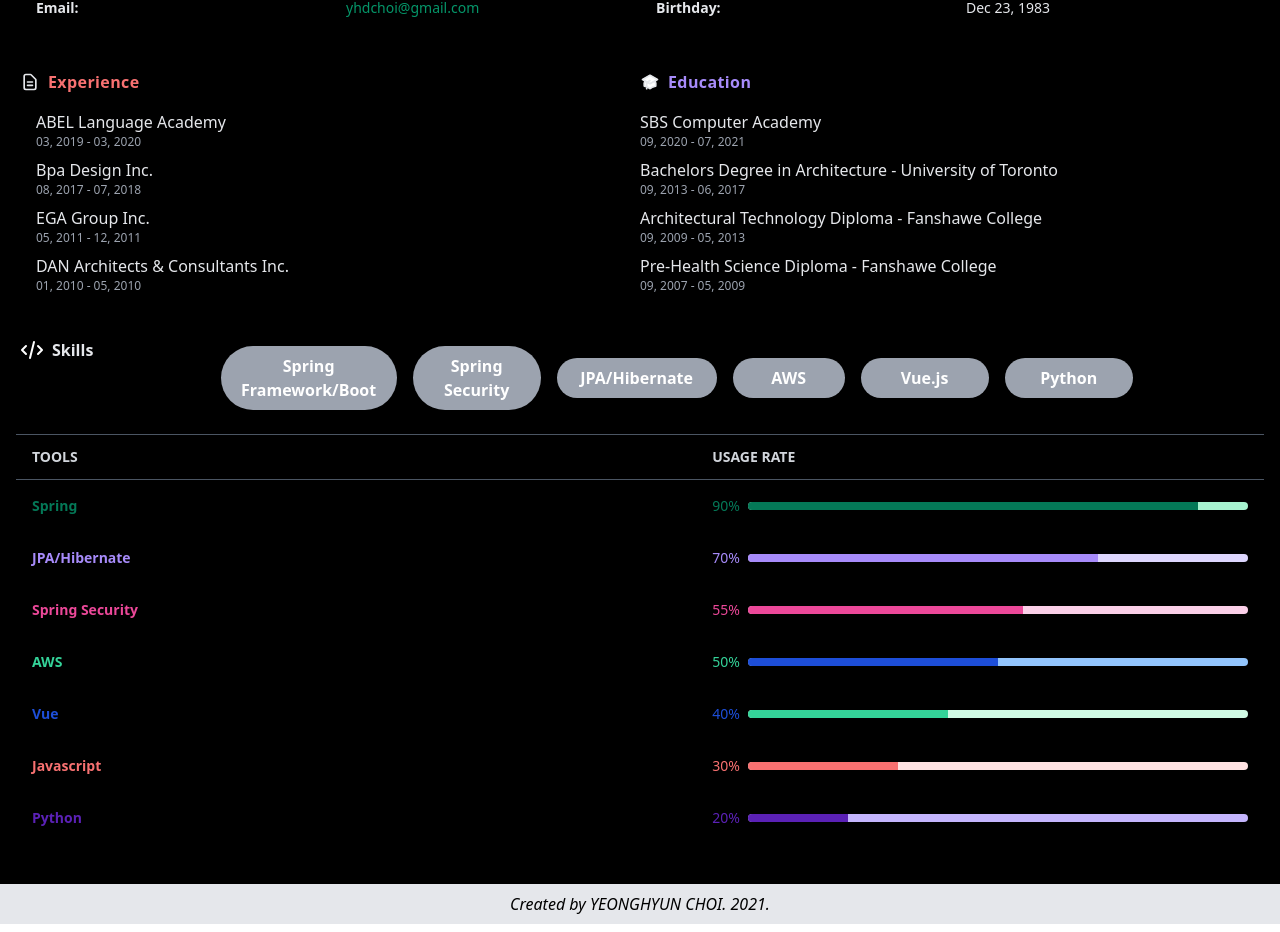
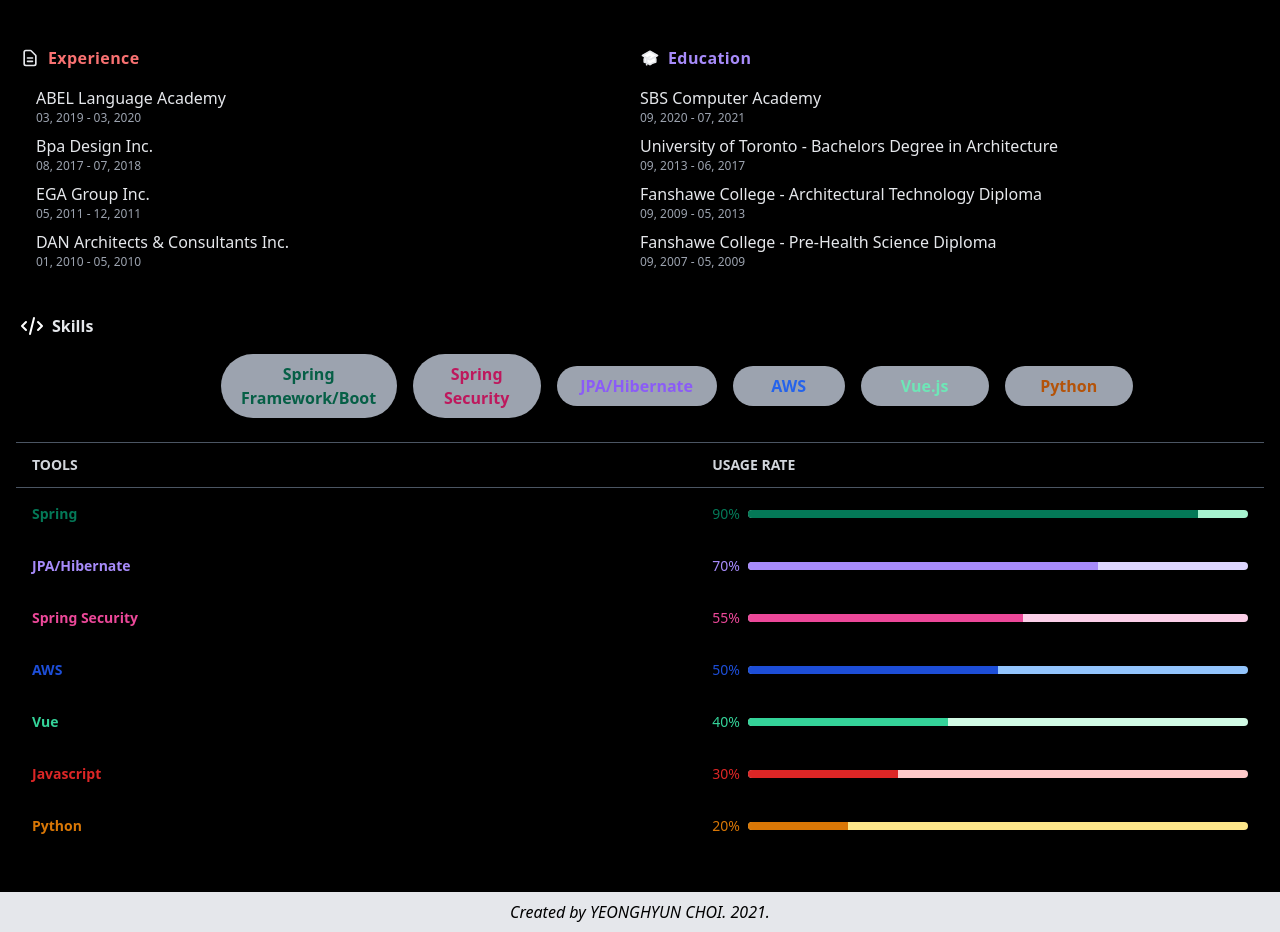
Before and after one commit to yhdchoi/portfolio, a Vue app: page /resume in a window 1280 px wide. Shown: the part 640-1572 px from the top of the page. Built offline with nearby package versions, Linux system fonts and the light colour scheme.

Commit message:
Update
Contact Complete

```diff
--- a/package.json
+++ b/package.json
@@ -9,6 +9,7 @@
   },
   "dependencies": {
     "core-js": "^3.6.5",
+    "emailjs-com": "^3.2.0",
     "vue": "^2.6.11",
     "vue-router": "^3.2.0"
   },
@@ -16,7 +17,7 @@
     "@vue/cli-plugin-babel": "~4.5.0",
     "@vue/cli-plugin-eslint": "^3.1.1",
     "@vue/cli-plugin-router": "~4.5.0",
-    "@vue/cli-service": "^4.5.13",
+    "@vue/cli-service": "^3.12.1",
     "autoprefixer": "^9.8.6",
     "babel-eslint": "^10.1.0",
     "eslint": "^6.7.2",
--- a/src/views/Resume.vue
+++ b/src/views/Resume.vue
@@ -23,14 +23,6 @@
         </div>
       </section>
 
-      <!-- Intro -->
-      <section class="m-auto text-center">
-        <div>
-          <p class="text-gray-300 text-sm px-5"></p>
-          <br />
-          <p class="text-gray-300 text-sm px-5"></p>
-        </div>
-      </section>
       <!-- About -->
       <section class="bg-black p-5">
         <div
@@ -77,9 +69,12 @@
             <div class="grid grid-cols-2">
               <div class="px-4 py-2 font-semibold">Email:</div>
               <div class="px-4 py-2">
-                <a class="text-green-600" href="mailto:yhdchoi@gmail.com"
+                <!-- <a class="text-green-600" href="mailto:yhdchoi@gmail.com"
                   >yhdchoi@gmail.com</a
-                >
+                > -->
+                <router-link :to="{ name: 'Contact' }" class="text-green-600">
+                  yhdchoi@gmail.com
+                </router-link>
               </div>
             </div>
             <div class="grid grid-cols-2">
@@ -174,7 +169,7 @@
               </li>
               <li>
                 <div class="text-gray-200">
-                  Bachelors Degree in Architecture - University of Toronto
+                  University of Toronto - Bachelors Degree in Architecture
                 </div>
                 <div class="text-gray-400 text-xs">
                   09, 2013 - 06, 2017
@@ -182,7 +177,7 @@
               </li>
               <li>
                 <div class="text-gray-200">
-                  Architectural Technology Diploma - Fanshawe College
+                  Fanshawe College - Architectural Technology Diploma
                 </div>
                 <div class="text-gray-400 text-xs">
                   09, 2009 - 05, 2013
@@ -190,7 +185,7 @@
               </li>
               <li>
                 <div class="text-gray-200">
-                  Pre-Health Science Diploma - Fanshawe College
+                  Fanshawe College - Pre-Health Science Diploma
                 </div>
                 <div class="text-gray-400 text-xs">
                   09, 2007 - 05, 2009
@@ -227,37 +222,36 @@
               >
                 Skills
               </h3>
-
               <div
-                class="text-white w-full flex flex-col sm:flex-row justify-center items-center"
+                class="text-white w-full mt-8 flex flex-col sm:flex-row justify-center items-center"
               >
                 <button
-                  class="bg-gray-400 font-semibold text-white p-2 w-44 rounded-full hover:bg-green-800 focus:outline-none focus:ring shadow-lg hover:shadow-none transition-all duration-300 m-2"
+                  class="bg-gray-400 font-semibold text-green-800 p-2 w-44 rounded-full hover:text-white hover:bg-green-800 focus:outline-none focus:ring shadow-lg hover:shadow-none transition-all duration-300 m-2"
                 >
                   Spring Framework/Boot
                 </button>
                 <button
-                  class="bg-gray-400 font-semibold text-white p-2 w-32 rounded-full hover:bg-pink-700 focus:outline-none focus:ring shadow-lg hover:shadow-none transition-all duration-300 m-2"
+                  class="bg-gray-400 font-semibold text-pink-700 p-2 w-32 rounded-full hover:text-white hover:bg-pink-700 focus:outline-none focus:ring shadow-lg hover:shadow-none transition-all duration-300 m-2"
                 >
                   Spring Security
                 </button>
                 <button
-                  class="bg-gray-400 font-semibold text-white p-2 w-40 rounded-full hover:bg-purple-300 focus:outline-none focus:ring shadow-lg hover:shadow-none transition-all duration-300 m-2"
+                  class="bg-gray-400 font-semibold text-purple-500 p-2 w-40 rounded-full hover:text-white hover:bg-purple-300 focus:outline-none focus:ring shadow-lg hover:shadow-none transition-all duration-300 m-2"
                 >
                   JPA/Hibernate
                 </button>
                 <button
-                  class="bg-gray-400 font-semibold text-white p-2 w-28 rounded-full hover:bg-blue-600 focus:outline-none focus:ring shadow-lg hover:shadow-none transition-all duration-300 m-2"
+                  class="bg-gray-400 font-semibold text-blue-600 p-2 w-28 rounded-full hover:text-white hover:bg-blue-600 focus:outline-none focus:ring shadow-lg hover:shadow-none transition-all duration-300 m-2"
                 >
                   AWS
                 </button>
                 <button
-                  class="bg-gray-400 font-semibold text-white p-2 w-32 rounded-full hover:bg-green-300 focus:outline-none focus:ring shadow-lg hover:shadow-none transition-all duration-300 m-2"
+                  class="bg-gray-400 font-semibold text-green-300 p-2 w-32 rounded-full hover:text-white hover:bg-green-300 focus:outline-none focus:ring shadow-lg hover:shadow-none transition-all duration-300 m-2"
                 >
                   Vue.js
                 </button>
                 <button
-                  class="bg-gray-400 font-semibold text-white p-2 w-32 rounded-full hover:bg-purple-700 focus:outline-none focus:ring shadow-lg hover:shadow-none transition-all duration-300 m-2"
+                  class="bg-gray-400 font-semibold text-yellow-700 p-2 w-32 rounded-full hover:text-white hover:bg-yellow-700 focus:outline-none focus:ring shadow-lg hover:shadow-none transition-all duration-300 m-2"
                 >
                   Python
                 </button>
@@ -356,7 +350,7 @@
                 </td>
               </tr>
 
-              <tr class="text-green-400 hover:bg-gray-900">
+              <tr class="text-blue-700 hover:bg-gray-900">
                 <th
                   class="border-t-0 px-4 align-middle border-l-0 border-r-0 text-sm whitespace-nowrap p-4 text-left"
                 >
@@ -381,7 +375,7 @@
                 </td>
               </tr>
 
-              <tr class="text-blue-700 hover:bg-gray-900">
+              <tr class="text-green-400 hover:bg-gray-900">
                 <th
                   class="border-t-0 px-4 align-middle border-l-0 border-r-0 text-sm whitespace-nowrap p-4 text-left"
                 >
@@ -406,7 +400,7 @@
                 </td>
               </tr>
 
-              <tr class="text-red-400 hover:bg-gray-900">
+              <tr class="text-red-600 hover:bg-gray-900">
                 <th
                   class="border-t-0 px-4 align-middle border-l-0 border-r-0 text-sm whitespace-nowrap p-4 text-left"
                 >
@@ -419,11 +413,11 @@
                     <span class="mr-2">30%</span>
                     <div class="relative w-full">
                       <div
-                        class="overflow-hidden h-2 text-xs flex rounded bg-red-100"
+                        class="overflow-hidden h-2 text-xs flex rounded bg-red-200"
                       >
                         <div
                           style="width: 30%"
-                          class="shadow-none flex flex-col text-center whitespace-nowrap text-white justify-center bg-red-400"
+                          class="shadow-none flex flex-col text-center whitespace-nowrap text-white justify-center bg-red-600"
                         ></div>
                       </div>
                     </div>
@@ -431,7 +425,7 @@
                 </td>
               </tr>
 
-              <tr class="text-purple-800 hover:bg-gray-900">
+              <tr class="text-yellow-600 hover:bg-gray-900">
                 <th
                   class="border-t-0 px-4 align-middle border-l-0 border-r-0 text-sm whitespace-nowrap p-4 text-left"
                 >
@@ -444,11 +438,11 @@
                     <span class="mr-2">20%</span>
                     <div class="relative w-full">
                       <div
-                        class="overflow-hidden h-2 text-xs flex rounded bg-purple-300"
+                        class="overflow-hidden h-2 text-xs flex rounded bg-yellow-200"
                       >
                         <div
                           style="width: 20%"
-                          class="shadow-none flex flex-col text-center whitespace-nowrap text-white justify-center bg-purple-800"
+                          class="shadow-none flex flex-col text-center whitespace-nowrap text-white justify-center bg-yellow-600"
                         ></div>
                       </div>
                     </div>
```
Also changed, not shown: src/views/Contact.vue (+35 -36 lines), 1 other file (tests, documents, lock files or other folders).
